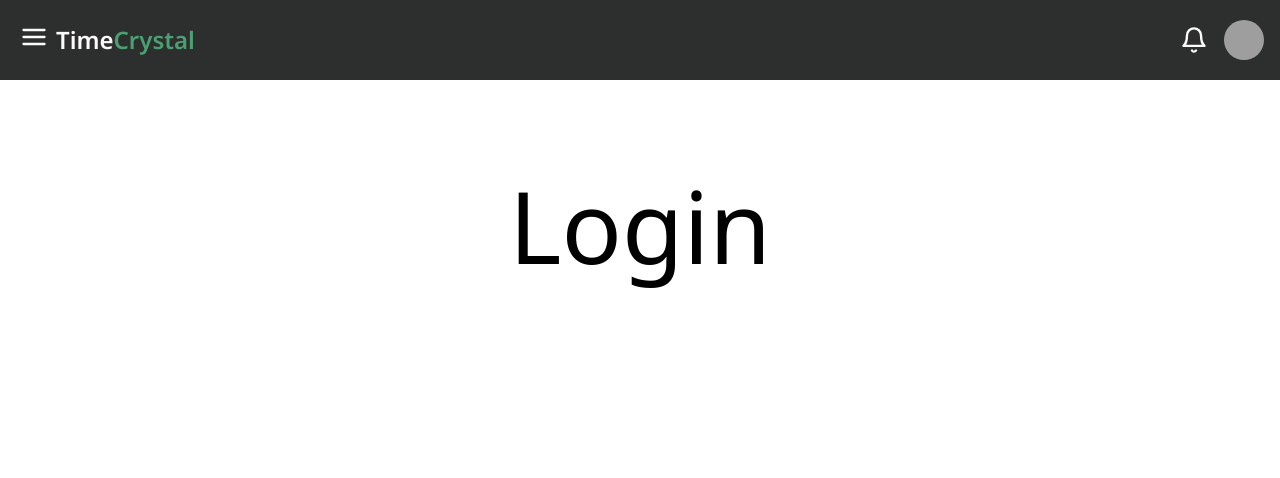
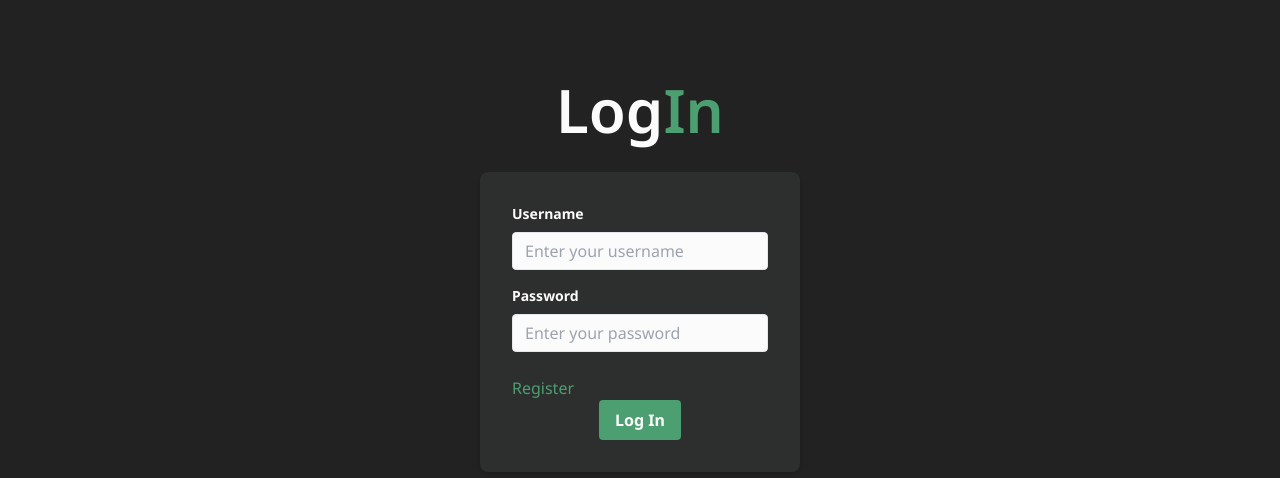
Before and after one commit to zEstebanz/time-cristal, a React (Vite) app: page /login in a window 1280 px wide. Shown: the top 478 px of the page. Built offline with nearby package versions, Linux system fonts and the light colour scheme; grey boxes are pictures that could not be loaded.

Commit message:
create form

```diff
--- a/src/assets/styles/App.scss
+++ b/src/assets/styles/App.scss
@@ -1,6 +1,11 @@
-.title{
-  text-align: center;
-  color: black;
-  font-size: 100px;
-  padding-top: 150px;
+$dark: #222;
+
+.section-home {
+  background-color: $dark;
+  height: 100vh;
 }
+
+.section-form {
+  background-color: $dark;
+  height: 100vh;
+}
--- /dev/null
+++ b/src/components/Form/FormLogin.jsx
@@ -0,0 +1,49 @@
+import React from 'react';
+import { Link } from 'react-router-dom';
+
+const FormLogin = () => {
+    const handleSubmit = (event) => {
+        event.preventDefault();
+        // Aquí puedes manejar la lógica de envío del formulario
+    };
+
+    return (
+        <form onSubmit={handleSubmit} className="bg-gris rounded-lg p-8 shadow-md w-80 mt-8">
+            <div className="mb-4">
+                <label className="block text-blanco text-sm font-bold mb-2" htmlFor="username">
+                    Username
+                </label>
+                <input
+                    className="appearance-none border rounded w-full py-2 px-3 text-gray-700 bg-blanco leading-tight focus:outline-none focus:shadow-outline"
+                    id="username"
+                    type="text"
+                    placeholder="Enter your username"
+                />
+            </div>
+            <div className="mb-6">
+                <label className="block text-blanco text-sm font-bold mb-2" htmlFor="password">
+                    Password
+                </label>
+                <input
+                    className="appearance-none border rounded w-full py-2 px-3 text-gray-700 bg-blanco leading-tight focus:outline-none focus:shadow-outline"
+                    id="password"
+                    type="password"
+                    placeholder="Enter your password"
+                />
+            </div>
+            <div>
+                <Link to={"/register"} className='text-principal'>Register</Link>
+            </div>
+            <div className="flex items-center justify-center">
+                <button
+                    className="bg-principal text-blanco font-bold py-2 px-4 rounded focus:outline-none focus:shadow-outline"
+                    type="submit"
+                >
+                    Log In
+                </button>
+            </div>
+        </form>
+    );
+};
+
+export default FormLogin;
--- /dev/null
+++ b/src/components/Form/FormRegister.jsx
@@ -0,0 +1,61 @@
+import React from 'react';
+import { Link } from 'react-router-dom';
+
+const FormRegister = () => {
+
+    const handleSubmit = (event) => {
+        event.preventDefault();
+        // Aquí puedes manejar la lógica de envío del formulario
+    };
+
+    return (
+        <form onSubmit={handleSubmit} className="bg-gris rounded-lg p-8 shadow-md w-80 mt-8">
+            <div className="mb-4">
+                <label className="block text-blanco text-sm font-bold mb-2" htmlFor="username">
+                    Username
+                </label>
+                <input
+                    className="appearance-none border rounded w-full py-2 px-3 text-gray-700 bg-blanco leading-tight focus:outline-none focus:shadow-outline"
+                    id="username"
+                    type="text"
+                    placeholder="Enter your username"
+                />
+            </div>
+            <div className="mb-4">
+                <label className="block text-blanco text-sm font-bold mb-2" htmlFor="mail">
+                    Mail
+                </label>
+                <input
+                    className="appearance-none border rounded w-full py-2 px-3 text-gray-700 bg-blanco leading-tight focus:outline-none focus:shadow-outline"
+                    id="mail"
+                    type="text"
+                    placeholder="Enter your mail"
+                />
+            </div>
+            <div className="mb-6">
+                <label className="block text-blanco text-sm font-bold mb-2" htmlFor="password">
+                    Password
+                </label>
+                <input
+                    className="appearance-none border rounded w-full py-2 px-3 text-gray-700 bg-blanco leading-tight focus:outline-none focus:shadow-outline"
+                    id="password"
+                    type="password"
+                    placeholder="Enter your password"
+                />
+            </div>
+            <div className=''>
+                <Link to={"/login"} className='text-principal'>Login</Link>
+            </div>
+            <div className="flex items-center justify-center">
+                <button
+                    className="bg-principal text-blanco font-bold py-2 px-4 rounded focus:outline-none focus:shadow-outline"
+                    type="submit"
+                >
+                    Register
+                </button>
+            </div>
+        </form>
+    );
+};
+
+export default FormRegister;
--- a/src/components/Header.jsx
+++ b/src/components/Header.jsx
@@ -2,7 +2,7 @@ import { useState } from 'react'
 import NavBar from './NavBar'
 
 function Header() {
-    // modificar este componente
+
     return (
         <>
             <section className='bg-fondo min-h-screen'>
--- a/src/components/ui/Button.jsx
+++ b/src/components/ui/Button.jsx
@@ -18,6 +18,7 @@ const buttonVariants = cva(
           "bg-slate-100 text-slate-900 hover:bg-slate-100/80 dark:bg-slate-800 dark:text-slate-50 dark:hover:bg-slate-800/80",
         ghost: "hover:bg-slate-100 hover:text-slate-900 dark:hover:bg-slate-800 dark:hover:text-slate-50",
         link: "text-slate-900 underline-offset-4 hover:underline dark:text-slate-50",
+        custom: "bg-[#4C9F70] text-black hover:bg-custom-hover",
       },
       size: {
         default: "h-10 px-4 py-2",
--- a/src/pages/HomePage.jsx
+++ b/src/pages/HomePage.jsx
@@ -1,11 +1,26 @@
 import React from 'react'
-import Header from '../components/Header'
+import { Button } from '../components/ui/Button'
+import { Link } from 'react-router-dom'
 
 function HomePage() {
     return (
-        <div>
-            <Header />
-        </div>
+        <main>
+            <section className="section-home">
+                <div className="content">
+
+                    <h1 className='text-center text-6xl font-semibold font-body pt-[80px]'>
+                        <span className='text-blanco text-primario'>Time</span>
+                        <span className='text-principal'>Crystal</span>
+                    </h1>
+
+                    <div className='mt-8 flex flex-col items-center justify-center'>
+                        <Link to={"/login"}>
+                            <Button variant="custom">Get Started</Button>
+                        </Link>
+                    </div>
+                </div>
+            </section>
+        </main>
     )
 }
 
--- a/src/pages/Login.jsx
+++ b/src/pages/Login.jsx
@@ -1,13 +1,20 @@
 import React from 'react'
-import NavBar from '../components/NavBar'
+import FormLogin from '../components/Form/FormLogin'
 
 function Login() {
   return (
-    <div>
-      <NavBar />
-      <h1 className='title'>Login</h1>
+    <main>
+      <section className="section-form">
+        <h1 className='text-center text-6xl font-semibold font-body pt-[80px]'>
+          <span className='text-blanco text-primario'>Log</span>
+          <span className='text-principal'>In</span>
+        </h1>
 
-    </div>
+        <div className='flex flex-col items-center justify-center'>
+          <FormLogin />
+        </div>
+      </section>
+    </main>
   )
 }
 
--- a/src/pages/Register.jsx
+++ b/src/pages/Register.jsx
@@ -1,8 +1,20 @@
 import React from 'react'
+import FormRegister from '../components/Form/FormRegister'
 
 function Register() {
   return (
-    <div>Register</div>
+    <main>
+      <section className="section-form">
+        <h1 className='text-center text-6xl font-semibold font-body pt-[80px]'>
+          <span className='text-blanco text-primario'>Regis</span>
+          <span className='text-principal'>ter</span>
+        </h1>
+
+        <div className='flex flex-col items-center justify-center'>
+          <FormRegister />
+        </div>
+      </section>
+    </main>
   )
 }
 
--- a/src/router/AppRouter.jsx
+++ b/src/router/AppRouter.jsx
@@ -2,12 +2,13 @@ import React from 'react';
 import { Routes, Route, Navigate } from 'react-router-dom';
 import Login from '../pages/Login';
 import Home from '../pages/HomePage';
-
+import Register from '../pages/Register';
 
 const AppRouter = () => {
     return (
         <Routes>
             <Route path='/login' element={<Login />} />
+            <Route path='/register' element={<Register />} />
             <Route path='/' element={<Home />} />
         </Routes>
     )
```
